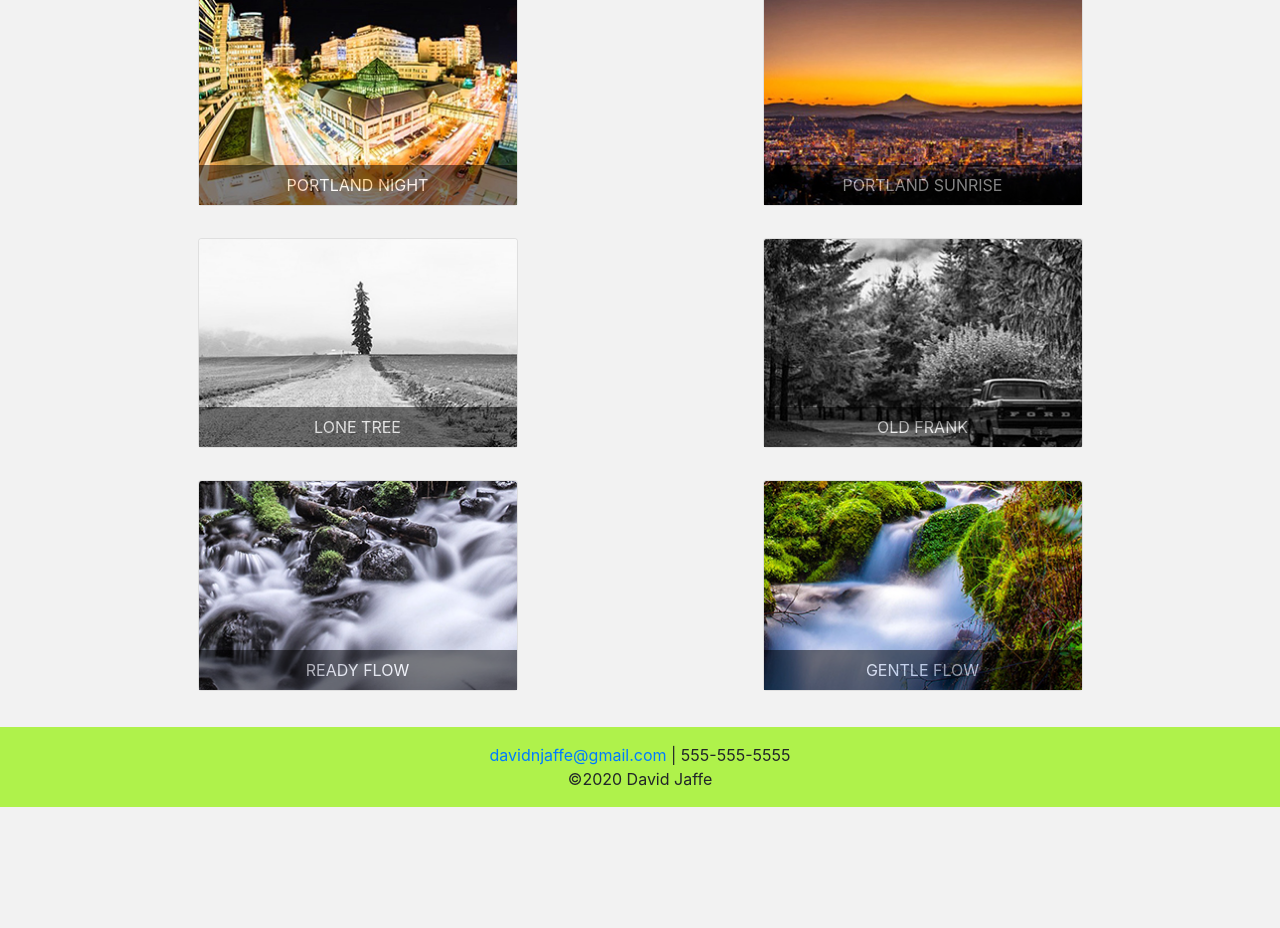
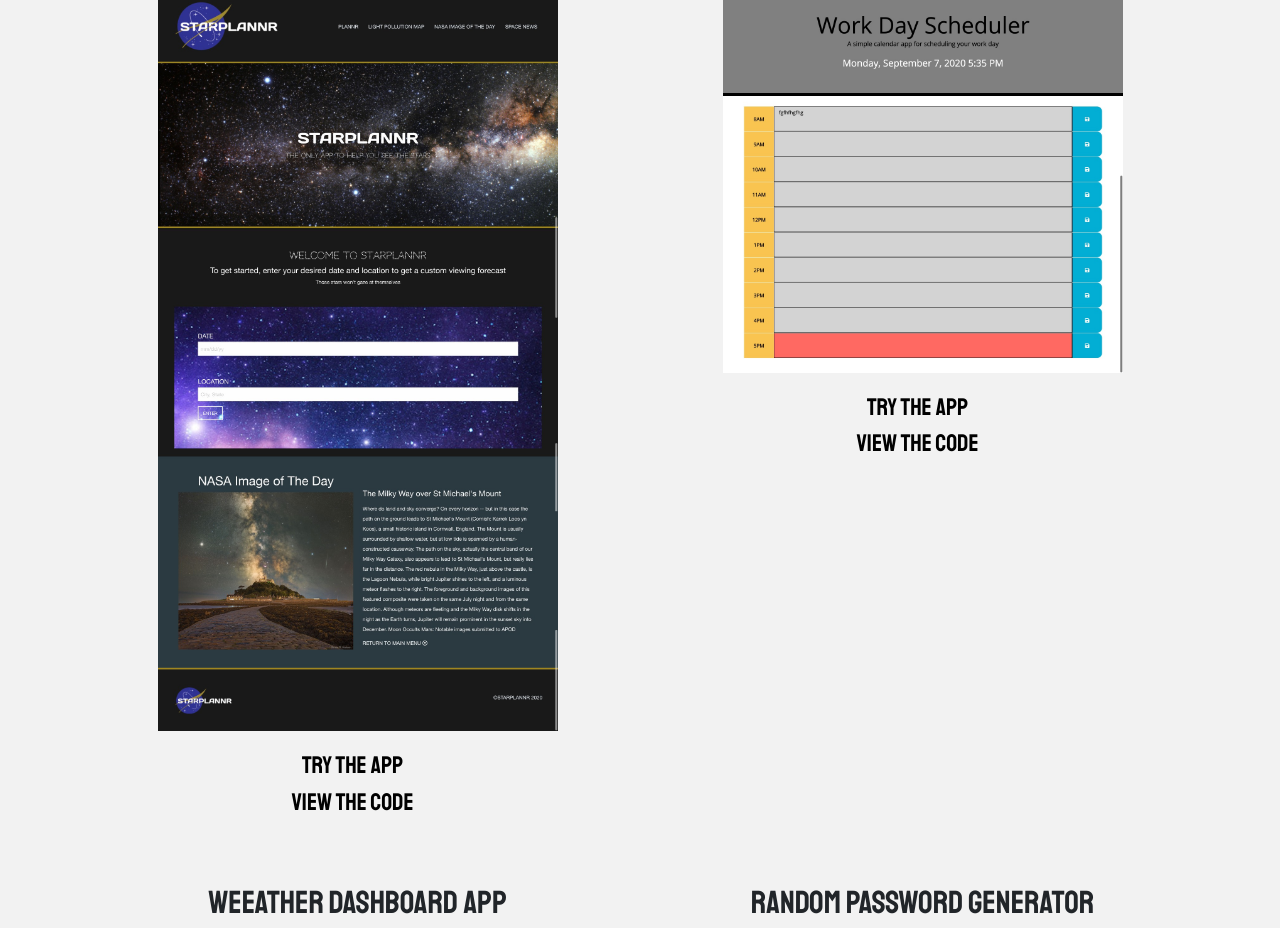
Before and after one commit to davidnjaffe/portfolio, a plain HTML site: page portfolio.html in a window 1280 px wide. Shown: the part 307-1235 px from the top of the page. Before the commit the page ends 1114 px from the top, so only its background shows below. Drawn offline with nearby package versions, Linux system fonts and the light colour scheme.

Commit message:
updated portolio projects

```diff
--- a/portfolio.html
+++ b/portfolio.html
@@ -39,29 +39,37 @@
 </header>
 
       <!-- portfolio main content-->
-
-    <div class="container" id="portfolio-body">
       <div class="row" id="hero-header">
         <div class="col-md-12">
-          <h1>Portfolio</h1>
+          <h1>Web Development Portfolio</h1>
         </div>
       </div>
+    <div class="container" id="portfolio-body">
+
 
       <div class="row">
         <div class="col-md-6">
-          <div class="card" style="max-width: 20rem;">
-            <img class="card-img-top" src="img/dtpdx.jpg" alt="DTPDX">
-          <div class="card-body text-white rgba-black-light p-2">
-              PORTLAND NIGHT
+          <div class="card" style="width: 25rem;">
+            <h2 id="project-title">STARPLANNR App</h2>
+            <img src="img/Starplannr App.jpg" class="card-img-top" alt="...">
+            <div class="card-body">
+              <ul id="project-links">
+                <li><a href="https://mslee001.github.io/StarPlannr/index.html" target="blank"><h4>TRY THE APP</h4></a></li>
+                <li><a href="https://github.com/mslee001/StarPlannr" target="blank"><h4>VIEW THE CODE</h4></a></li>
+              </ul>
             </div>
           </div>
         </div>
 
         <div class="col-md-6">
-          <div class="card" style="max-width: 20rem;">
-            <img class="card-img-top" src="img/pdxsr.jpg" alt="PDXSR">
-          <div class="card-body text-white rgba-black-light p-2">
-              PORTLAND SUNRISE
+          <div class="card" style="width: 25rem;">
+            <h2 id="project-title">Workday Planner App</h2>
+            <img src="img/Workday Planner App.jpg" class="card-img-top" alt="...">
+            <div class="card-body">
+              <ul id="project-links">
+                <li><a href="https://davidnjaffe.github.io/Work-Day-Scheduler/Develop/" target="blank"><h4>TRY THE APP</h4></a></li>
+                <li><a href="https://github.com/davidnjaffe/Work-Day-Scheduler" target="blank"><h4>VIEW THE CODE</h4></a></li>
+              </ul>
             </div>
           </div>
         </div>
@@ -69,47 +77,40 @@
 
       <div class="row">
         <div class="col-md-6">
-          <div class="card" style="max-width: 20rem;">
-            <img class="card-img-top" src="img/ttree1.jpg" alt="LONE TREE">
-          <div class="card-body text-white rgba-black-light p-2">
-              LONE TREE
+          <div class="card" style="width: 25rem;">
+            <h2 id="project-title">Weeather Dashboard App</h2>
+            <img src="img/Weather Dashboard.jpg" class="card-img-top" alt="...">
+            <div class="card-body">
+              <ul id="project-links">
+                <li><a href="https://davidnjaffe.github.io/weather-dashboard" target="blank"><h4>TRY THE APP</h4></a></li>
+                <li><a href="https://github.com/davidnjaffe/weather-dashboard" target="blank"><h4>VIEW THE CODE</h4></a></li>
+              </ul>
             </div>
           </div>
         </div>
 
         <div class="col-md-6">
-          <div class="card" style="max-width: 20rem;">
-            <img class="card-img-top" src="img/truck.jpg" alt="OLD MAN">
-          <div class="card-body text-white rgba-black-light p-2">
-              OLD FRANK
+          <div class="card" style="width: 25rem;">
+            <h2 id="project-title">Random Password Generator</h2>
+            <img src="img/Random Password Generator.jpg" class="card-img-top" alt="...">
+            <div class="card-body">
+              <ul id="project-links">
+                <li><a href="https://davidnjaffe.github.io/js-random-password-generator" target="blank"><h4>TRY THE APP</h4></a></li>
+                <li><a href="https://github.com/davidnjaffe/js-random-password-generator" target="blank"><h4>VIEW THE CODE</h4></a></li>
+              </ul>
             </div>
           </div>
         </div>
       </div>
-      <div class="row">
-        <div class="col-md-6">
-          <div class="card" style="max-width: 20rem;">
-            <img class="card-img-top" src="img/waterfall1.jpg" alt="WATERFALL YALL">
-          <div class="card-body text-white rgba-black-light p-2">
-              READY FLOW
-            </div>
-          </div>
-        </div>
-
-        <div class="col-md-6">
-          <div class="card" style="max-width: 20rem;">
-            <img class="card-img-top" src="img/waterfall2.jpg" alt="GENTLE FLOW">
-          <div class="card-body text-white rgba-black-light p-2">
-              GENTLE FLOW
-            </div>
-          </div>
-        </div>
-      </div>
+    </div>
 
 
+    <div class="row" id="resume-block">
+      <div class="col-md-12">
+        <a href="img/David-Jaffe.pdf" target="blank"><h4>VIEW RESUME</h4></a>
 
+      </div>
     </div>
-
 
 
 
@@ -117,7 +118,7 @@
 
     <footer class="footer mt-auto py-3">
       <div class="container" id="sticky-footer">
-        <span class="footer-text"><a href="mailto:davidnjaffe@gmail.com">davidnjaffe@gmail.com</a> | 555-555-5555</span>
+        <span class="footer-text"><a href="mailto:davidnjaffe@gmail.com">davidnjaffe@gmail.com</a> | <a href="https://www.linkedin.com/in/davidnjaffe/" target="blank">LinkedIn</a> | <a href="https://github.com/davidnjaffe" target="blank">GitHub</a></span>
         <br>
         <span>©2020 David Jaffe</span>
       </div>
--- a/style.css
+++ b/style.css
@@ -16,7 +16,7 @@
     font-size: 20px;
 }
 
-h1,h2,h3 {
+h1,h2,h3,h4 {
     font-family: 'Staatliches', cursive;
 }
 
@@ -39,7 +39,7 @@
     text-align: center;
     background-color: #AFF24B;
     margin-bottom: 50px;
-    margin-top: 50px;
+    /* margin-top: 50px; */
 }
 
 /* body styling */
@@ -131,13 +131,19 @@
     position: relative;
   }
 
-  .card-body {
+  /* .card-body {
     z-index: 2;
     position: absolute;
     right: 0;
     bottom: 0;
     left: 0;
+  } */
+
+  .card-body{
+      background-color: #F2F2F2;
+      border: none;
   }
+
 
   .text-white {
       background-color: black;
@@ -163,3 +169,30 @@
       margin-left: auto;
       margin-right: auto;
   }
+
+  .card{
+      background-color: transparent;
+      border:none;
+  }
+
+  #project-title{
+      text-align: center;
+  }
+
+  #project-links{
+      list-style: none;
+      text-align: center;
+      margin-left: -50px;
+      color: #231C58;
+
+  }
+
+  h4{
+      color: #000;
+  }
+
+ #resume-block{
+     text-align: center;
+     padding:25px;
+     background-color: darkorange;
+ }
```
Also changed, not shown: contact.html (+11 -9 lines), index.html (+10 -9 lines), img/Random Password Generator.jpg (added), img/Starplannr App.jpg (added), img/Weather Dashboard.jpg (added), img/Workday Planner App.jpg (added), 2 other files.
